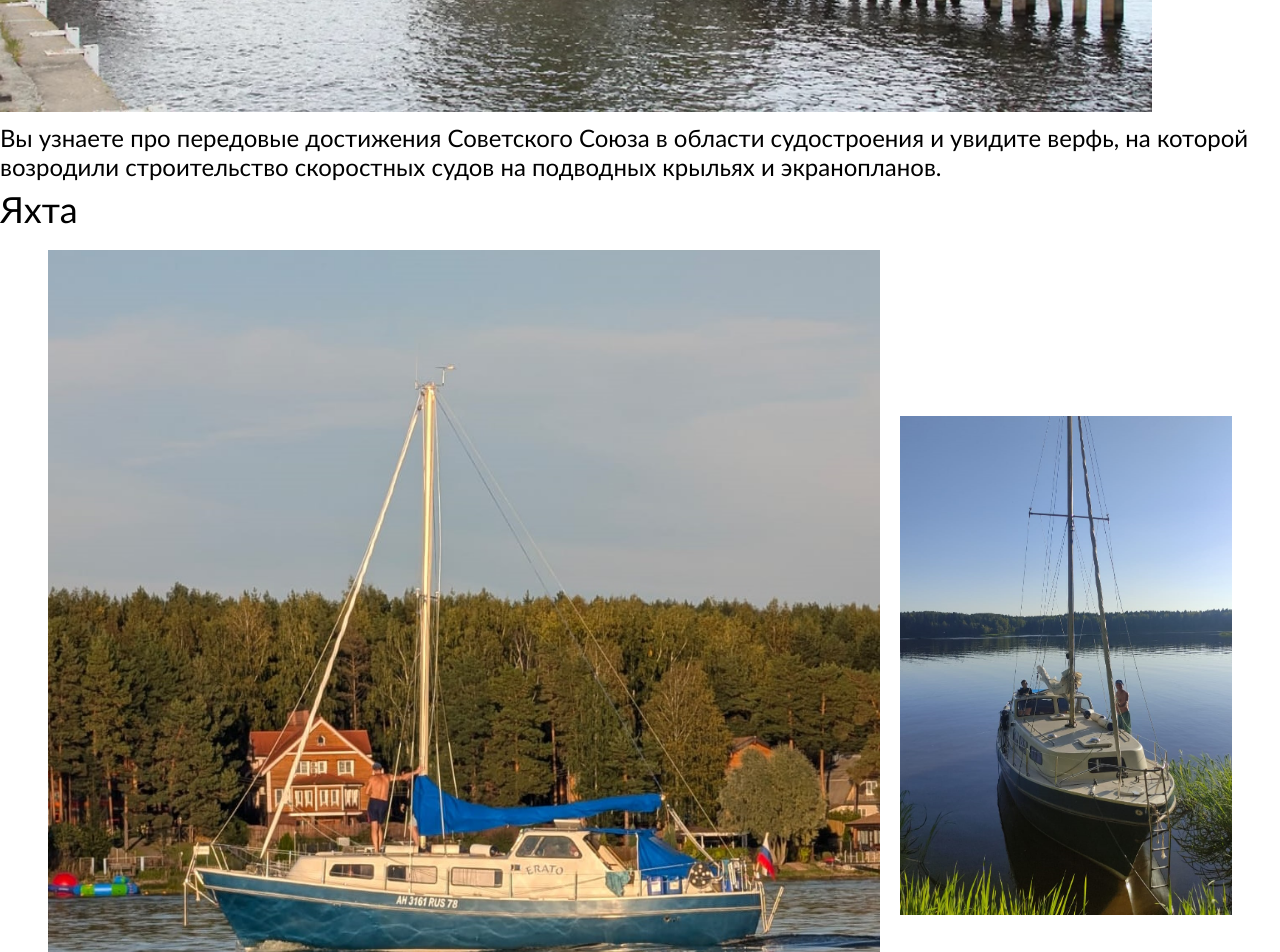
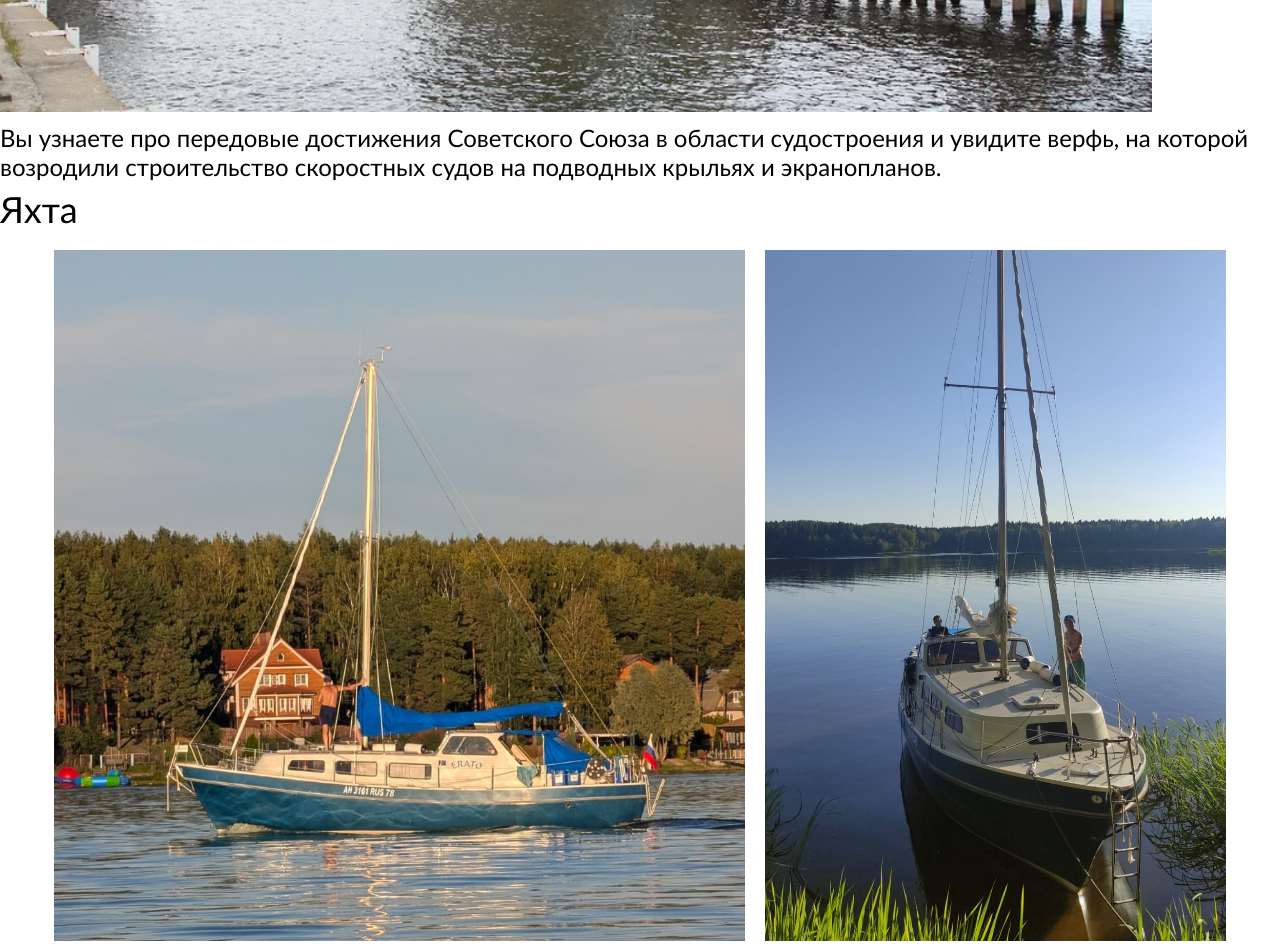
Before and after one commit to CaptainEvgeny/Volga-sail, a Jekyll site: the page built from index.md, in a window 1280 px wide. Shown: the part 3074-4026 px from the top of the page. Built offline with Jekyll 4.4.1, drawn with Linux system fonts in a browser that asks for light colours.

Commit message:
Update index.md

```diff
--- a/index.md
+++ b/index.md
@@ -33,8 +33,8 @@ excerpt: Круизы на парусных яхтах по Горьковско
 ## Яхта
 
 <div class="container">
-    <img src="images/Boat.jpg" alt="Яхта.Парус" width="65%">
-    <img src="images/Boat2.jpg" alt="Яхта.Парус" width="26%">
+    <img src="images/Boat.jpg" alt="Яхта.Парус" width="54%">
+    <img src="images/Boat2.jpg" alt="Яхта.Парус" width="36%">
 </div>
 
 Наша яхта добротной финской постройки имеет просторный кокпит с защитой от дождя и солнца, шикарный полубак, на котором можно наслаждаться плеском волн, разбивающихся о форштевень, и много места на крыше рубки для принятия солнечных ванн.
```
